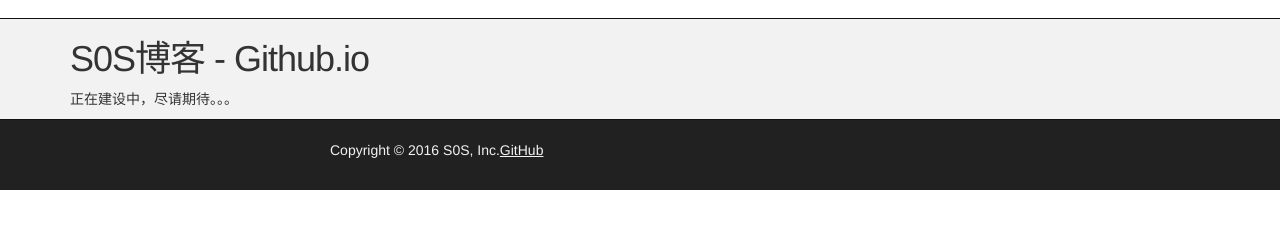
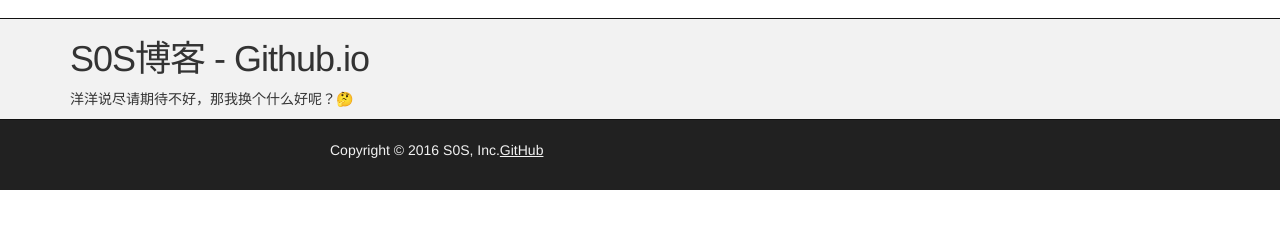
Before and after one commit to bovyoung/bovyoung.github.io, a plain HTML site: page index.html in a window 1280 px wide. Shown: the part 54-282 px from the top of the page. Drawn offline with nearby package versions, Linux system fonts and the light colour scheme.

Commit message:
update index desc

```diff
--- a/index.html
+++ b/index.html
@@ -71,7 +71,8 @@
 <div id="main_content_wrap" class="outer">
     <div class="container">
         <h1>S0S博客 - Github.io</h1>
-        <p>正在建设中，尽请期待。。。</p>
+        <!--<p>正在建设中，尽请期待。。。</p>-->
+        <p>洋洋说尽请期待不好，那我换个什么好呢？🤔</p>
     </div>
 </div>
 
```
